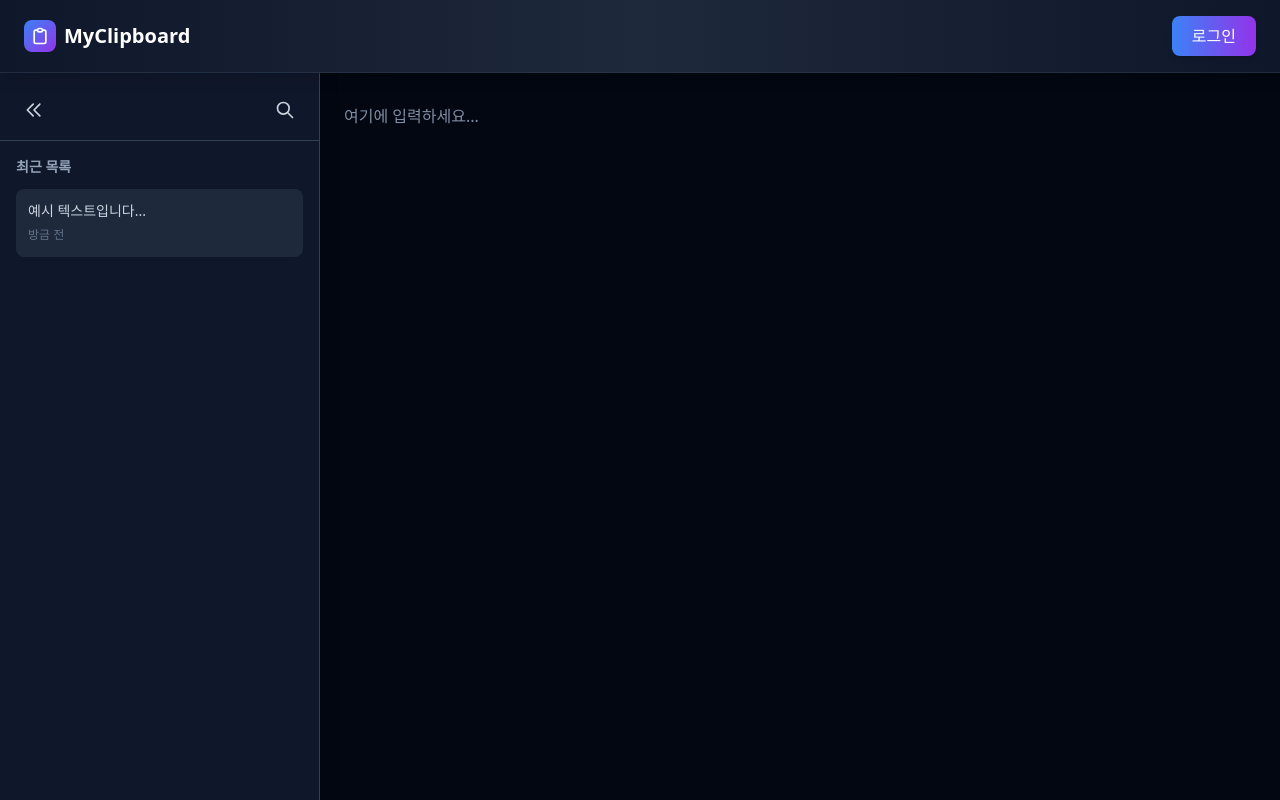
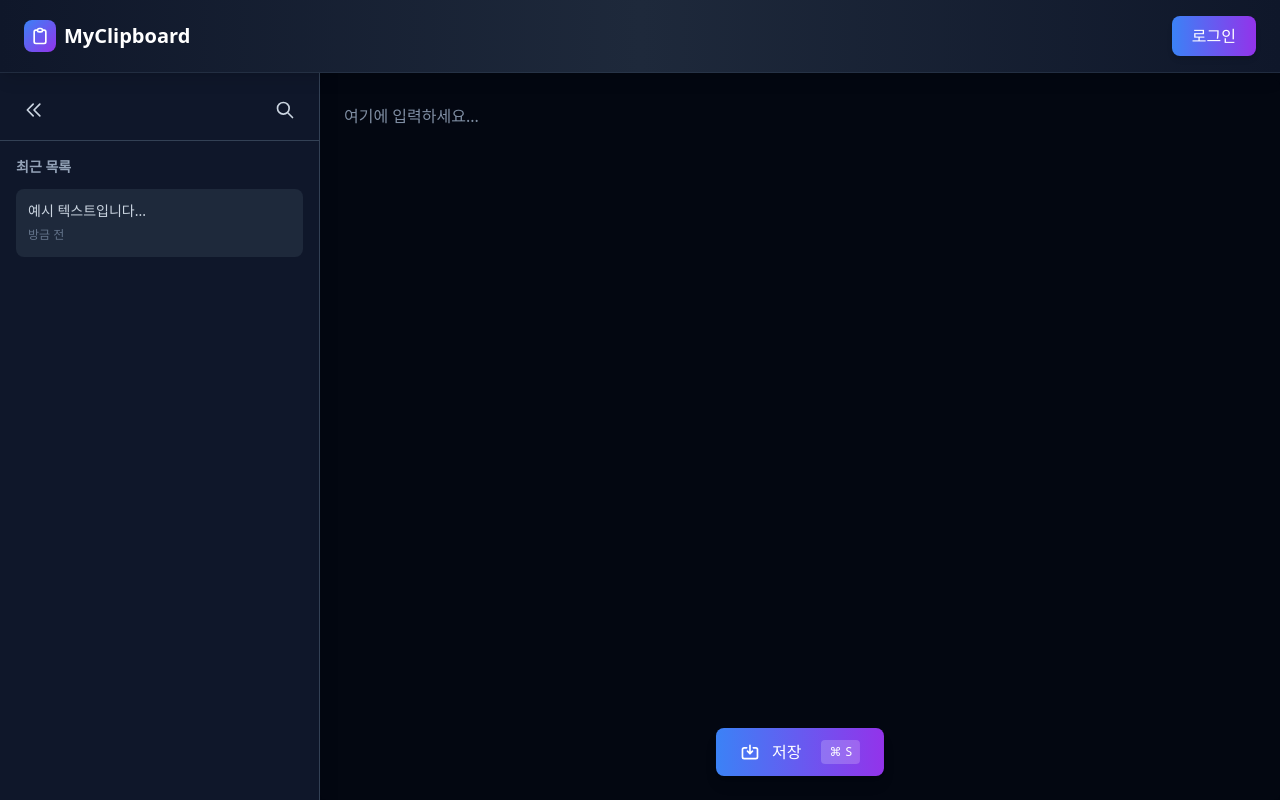
Before and after one commit to ricepotato/myclipboard, a React (Create React App) app in the folder myc-front/: page /#/main in a window 1280 px wide. Built offline with nearby package versions, Linux system fonts and the light colour scheme; no server answers.

Commit message:
feat: add content state and save functionality to Main component with keyboard shortcut support

```diff
--- a/myc-front/src/routes/main.tsx
+++ b/myc-front/src/routes/main.tsx
@@ -1,14 +1,32 @@
-import { useState } from "react";
+import { useState, useEffect } from "react";
 import Header from "@/components/Header";
 import Aside from "@/components/Aside";
 import { Textarea } from "@/components/ui/textarea";
 
 export default function Main() {
   const [isSidebarOpen, setIsSidebarOpen] = useState(true);
+  const [content, setContent] = useState("");
 
   const toggleSidebar = () => {
     setIsSidebarOpen(!isSidebarOpen);
   };
+
+  const handleSave = () => {
+    // TODO: 저장 로직 구현
+    console.log("저장:", content);
+  };
+
+  useEffect(() => {
+    const handleKeyDown = (e: KeyboardEvent) => {
+      if ((e.metaKey || e.ctrlKey) && e.key === "s") {
+        e.preventDefault();
+        handleSave();
+      }
+    };
+
+    window.addEventListener("keydown", handleKeyDown);
+    return () => window.removeEventListener("keydown", handleKeyDown);
+  }, [content]);
 
   return (
     <>
@@ -21,10 +39,41 @@ export default function Main() {
           isSidebarOpen ? "ml-80" : "ml-16"
         }`}
       >
-        <Textarea
-          className="w-full h-full resize-none border-none focus-visible:ring-0 text-base p-6"
-          placeholder="여기에 입력하세요..."
-        />
+        <div className="w-full h-full relative">
+          <Textarea
+            className="w-full h-full resize-none border-none focus-visible:ring-0 text-base p-6 pb-24"
+            placeholder="여기에 입력하세요..."
+            value={content}
+            onChange={(e) => setContent(e.target.value)}
+          />
+
+          {/* Save Button */}
+          <div className="absolute bottom-6 left-1/2 transform -translate-x-1/2">
+            <button
+              onClick={handleSave}
+              className="flex items-center gap-3 px-6 py-3 bg-gradient-to-r from-blue-500 to-purple-600 text-white font-medium rounded-lg hover:from-blue-600 hover:to-purple-700 transition-all duration-200 shadow-lg hover:shadow-xl"
+            >
+              <svg
+                className="w-5 h-5"
+                fill="none"
+                stroke="currentColor"
+                viewBox="0 0 24 24"
+              >
+                <path
+                  strokeLinecap="round"
+                  strokeLinejoin="round"
+                  strokeWidth={2}
+                  d="M8 7H5a2 2 0 00-2 2v9a2 2 0 002 2h14a2 2 0 002-2V9a2 2 0 00-2-2h-3m-1 4l-3 3m0 0l-3-3m3 3V4"
+                />
+              </svg>
+              <span>저장</span>
+              <div className="flex items-center gap-1 ml-2 px-2 py-1 bg-white/20 rounded text-xs">
+                <span>⌘</span>
+                <span>S</span>
+              </div>
+            </button>
+          </div>
+        </div>
       </main>
     </>
   );
```
